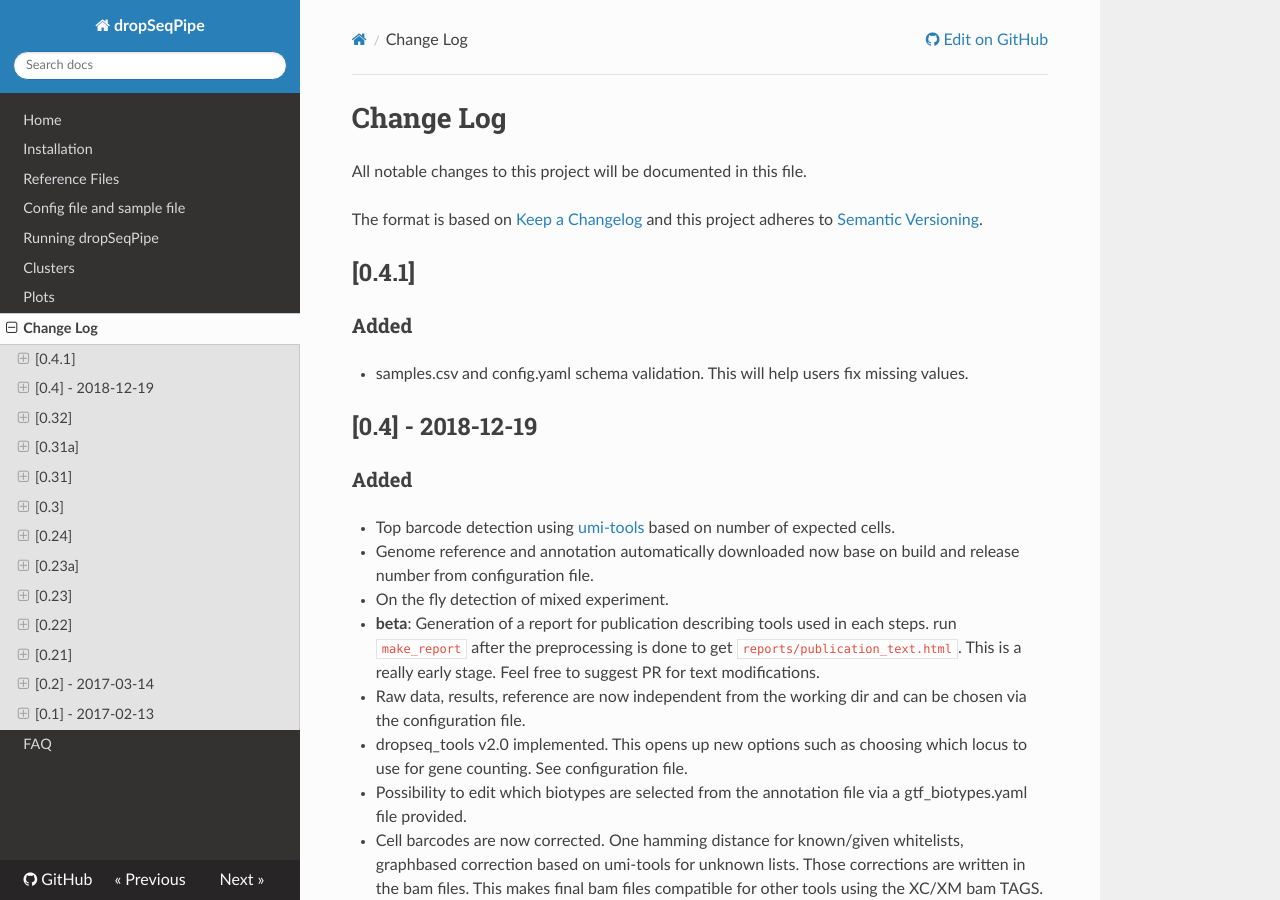
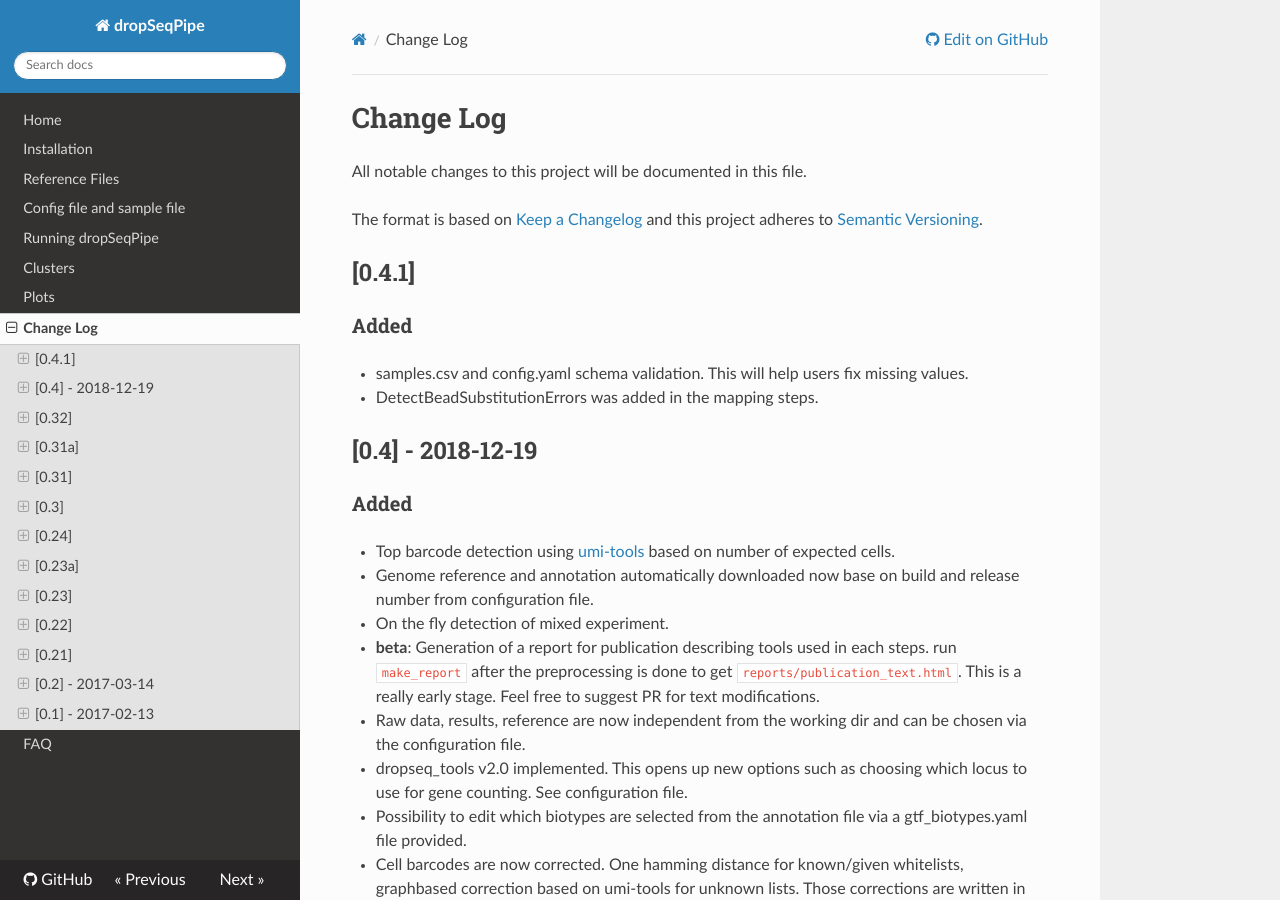
Before and after one commit to Hoohm/dropSeqPipe, an MkDocs documentation site: the page built from docs/docs/CHANGELOG.md, in a window 1280 px wide and 900 px high. Built offline with MkDocs 1.6.1, drawn with Linux system fonts in a browser that asks for light colours; nearby versions of some CDN libraries.

Commit message:
added the changelog

```diff
--- a/docs/docs/CHANGELOG.md
+++ b/docs/docs/CHANGELOG.md
@@ -7,6 +7,7 @@ and this project adheres to [Semantic Versioning](http://semver.org/).
 ## [0.4.1]
 ### Added
 - samples.csv and config.yaml schema validation. This will help users fix missing values.
+- DetectBeadSubstitutionErrors was added in the mapping steps.
 
 
 ## [0.4] - 2018-12-19
```
